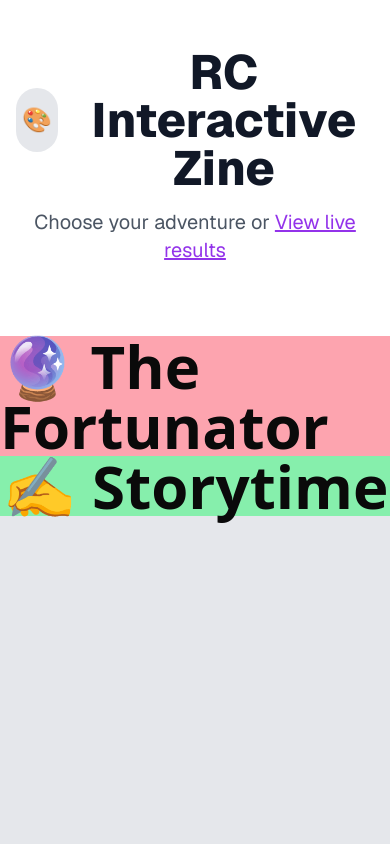
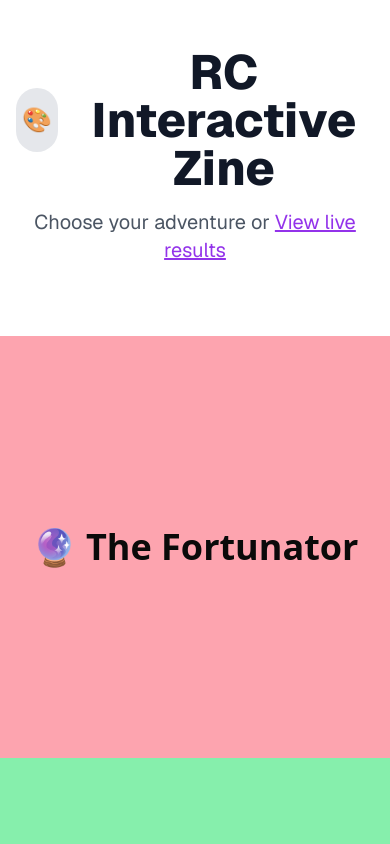
Before and after one commit to mashnoon33/rc-zine-interactive, a Next.js app: page / in a window 390 px wide. Shown: the top 844 px of the page. Built offline with nearby package versions, Linux system fonts and the light colour scheme.

Commit message:
add the button

```diff
--- a/app/page.tsx
+++ b/app/page.tsx
@@ -25,18 +25,18 @@ export default function LandingPage() {
             </div>
 
             {/* Adventure Selection */}
-            <div className="flex flex-col md:flex-row flex-1">
+            <div className="grid grid-cols-1 md:grid-cols-2 flex-1">
                 <Link
                     href="/fortunator"
-                    className="group w-full md:w-1/2 bg-rose-300 flex items-center justify-center transition-transform transform hover:scale-105 hover:shadow-lg"
+                    className="group bg-rose-300 flex items-center justify-center transition-transform transform hover:scale-105 hover:shadow-lg h-[50vh]"
                 >
-                    <h2 className="text-6xl font-extrabold font-sans group-hover:text-white">🔮 The Fortunator</h2>
+                    <h2 className="text-4xl md:text-6xl font-extrabold font-sans group-hover:text-white">🔮 The Fortunator</h2>
                 </Link>
                 <Link
                     href="/storytime"
-                    className="group w-full md:w-1/2 bg-green-300 flex items-center justify-center transition-transform transform hover:scale-105 hover:shadow-lg"
+                    className="group bg-green-300 flex items-center justify-center transition-transform transform hover:scale-105 hover:shadow-lg h-[50vh]"
                 >
-                    <h2 className="text-6xl font-extrabold font-sans group-hover:text-white">✍️ Storytime</h2>
+                    <h2 className="text-4xl md:text-6xl font-extrabold font-sans group-hover:text-white">✍️ Storytime</h2>
                 </Link>
             </div>
         </div>
--- a/components/fortunator/ResultsQuestion.tsx
+++ b/components/fortunator/ResultsQuestion.tsx
@@ -21,6 +21,8 @@ import {
   debuggingSoundtrackOptions,
   Option
 } from './consts';
+import { Button } from "../ui/button";
+import { useRouter } from "next/navigation";
 
 // Map of question IDs to their options
 const QUESTION_OPTIONS: Partial<Record<QuestionKey, Option[]>> = {
@@ -37,7 +39,7 @@ const QUESTION_OPTIONS: Partial<Record<QuestionKey, Option[]>> = {
 
 export default function ResultsQuestion() {
   const { answers } = useFortunator();
-
+  const router = useRouter();
   const getAnswerLabel = useCallback((questionId: QuestionKey, value: any) => {
     if (!value) return '';
 
@@ -50,6 +52,7 @@ export default function ResultsQuestion() {
 
   return (
     <div className="space-y-8">
+      <Button variant="outline" onClick={() => router.push('/')}>Back to home</Button>
       <h1 className="text-3xl font-bold text-gray-900">Your Fortunator Results</h1>
       <div className="space-y-6">
         <FortuneGenerator answers={answers} />
```
